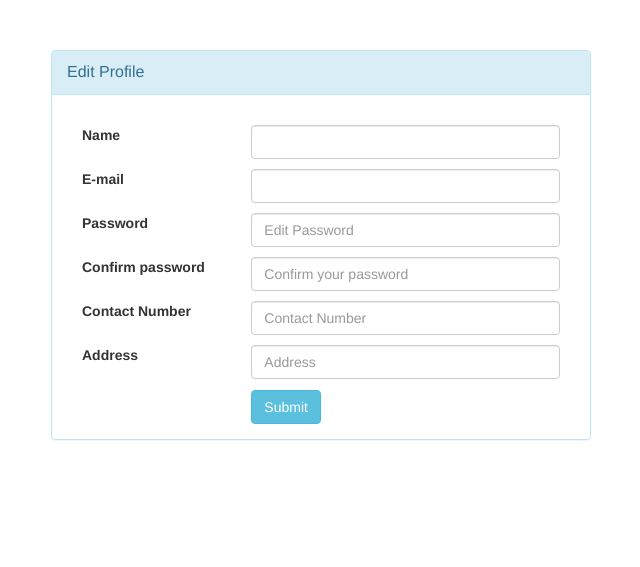
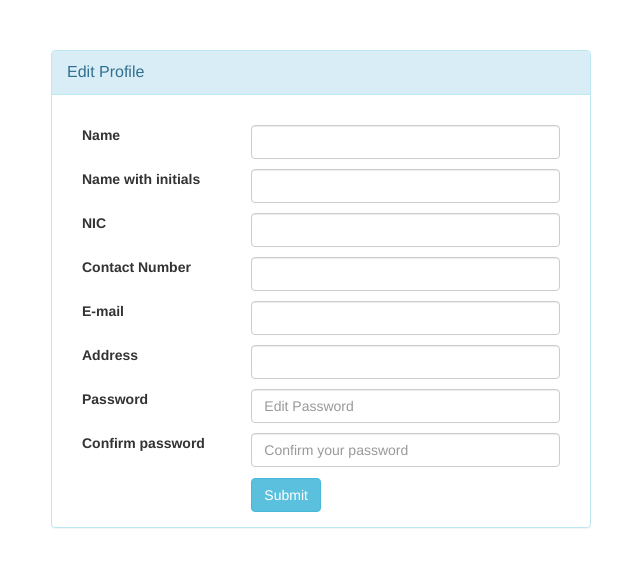
Before and after one commit to rehanja/Laravel1, a Laravel app: page /profile/editprofile in a window 1280 px wide. Shown: the top 567 px of the page, without its empty margins (319-959 px from the left). Run offline with Laravel 8, Linux system fonts and the light colour scheme; data that the repository does not hold is empty; parts of the project's set-up code (start-up, migrations or seed data) failed here and were passed over; some libraries are stand-ins or nearby versions.

Commit message:
edit profile2 -nimesh

```diff
--- a/resources/views/profile/editprofile.blade.php
+++ b/resources/views/profile/editprofile.blade.php
@@ -17,13 +17,37 @@
                         <div id="div_id_username" class="form-group required">
                             <label for="id_username" class="control-label col-md-4  requiredField"> Name </label>
                             <div class="controls col-md-8 ">
-                                <input class="input-md  textinput textInput form-control" id="id_username" maxlength="30" name="username" placeholder="{{Auth::user()->name}}" style="margin-bottom: 10px" type="text" />
+                                <input class="input-md  textinput textInput form-control" id="id_username" maxlength="30" name="nameinitial" placeholder="{{Auth::user()->name}}" style="margin-bottom: 10px" type="text" />
+                            </div>
+                        </div>
+                        <div id="div_id_nameinitial" class="form-group required">
+                            <label for="id_nameinitial" class="control-label col-md-4  requiredField"> Name with initials </label>
+                            <div class="controls col-md-8 ">
+                                <input class="input-md  textinput textInput form-control" id="id_nameinitial" maxlength="30" name="nameinitial" placeholder="{{Auth::user()->nameWithInitials}}" style="margin-bottom: 10px" type="text" />
+                            </div>
+                        </div>
+                        <div id="div_id_nic" class="form-group required">
+                            <label for="id_nic" class="control-label col-md-4  requiredField"> NIC </label>
+                            <div class="controls col-md-8 ">
+                                <input class="input-md  textinput textInput form-control" id="id_nic" maxlength="30" name="nic" placeholder="{{Auth::user()->nic}}" style="margin-bottom: 10px" type="text" />
+                            </div>
+                        </div>
+                        <div id="div_id_number" class="form-group required">
+                             <label for="id_number" class="control-label col-md-4  requiredField"> Contact Number</label>
+                             <div class="controls col-md-8 ">
+                                 <input class="input-md textinput textInput form-control" id="id_number" name="number" placeholder="{{Auth::user()->contactNumber}}" style="margin-bottom: 10px" type="text" />
                             </div>
                         </div>
                         <div id="div_id_email" class="form-group required">
                             <label for="id_email" class="control-label col-md-4  requiredField"> E-mail</label>
                             <div class="controls col-md-8 ">
                                 <input class="input-md emailinput form-control" id="id_email" name="email" placeholder="{{Auth::user()->email}}" style="margin-bottom: 10px" type="email" />
+                            </div>
+                        </div>
+                        <div id="div_id_location" class="form-group required">
+                            <label for="id_location" class="control-label col-md-4  requiredField">Address</label>
+                            <div class="controls col-md-8 ">
+                                <input class="input-md textinput textInput form-control" id="id_location" name="location" placeholder="{{Auth::user()->address}}" style="margin-bottom: 10px" type="text" />
                             </div>
                         </div>
                         <div id="div_id_password1" class="form-group required">
@@ -36,19 +60,6 @@
                              <label for="id_password2" class="control-label col-md-4  requiredField"> Confirm password</label>
                              <div class="controls col-md-8 ">
                                 <input class="input-md textinput textInput form-control" id="id_password2" name="password2" placeholder="Confirm your password" style="margin-bottom: 10px" type="password" />
-                            </div>
-                        </div>
-
-                        <div id="div_id_number" class="form-group required">
-                             <label for="id_number" class="control-label col-md-4  requiredField"> Contact Number</label>
-                             <div class="controls col-md-8 ">
-                                 <input class="input-md textinput textInput form-control" id="id_number" name="number" placeholder="Contact Number" style="margin-bottom: 10px" type="text" />
-                            </div>
-                        </div>
-                        <div id="div_id_location" class="form-group required">
-                            <label for="id_location" class="control-label col-md-4  requiredField">Address</label>
-                            <div class="controls col-md-8 ">
-                                <input class="input-md textinput textInput form-control" id="id_location" name="location" placeholder="Address" style="margin-bottom: 10px" type="text" />
                             </div>
                         </div>
                         <div class="form-group">
```
